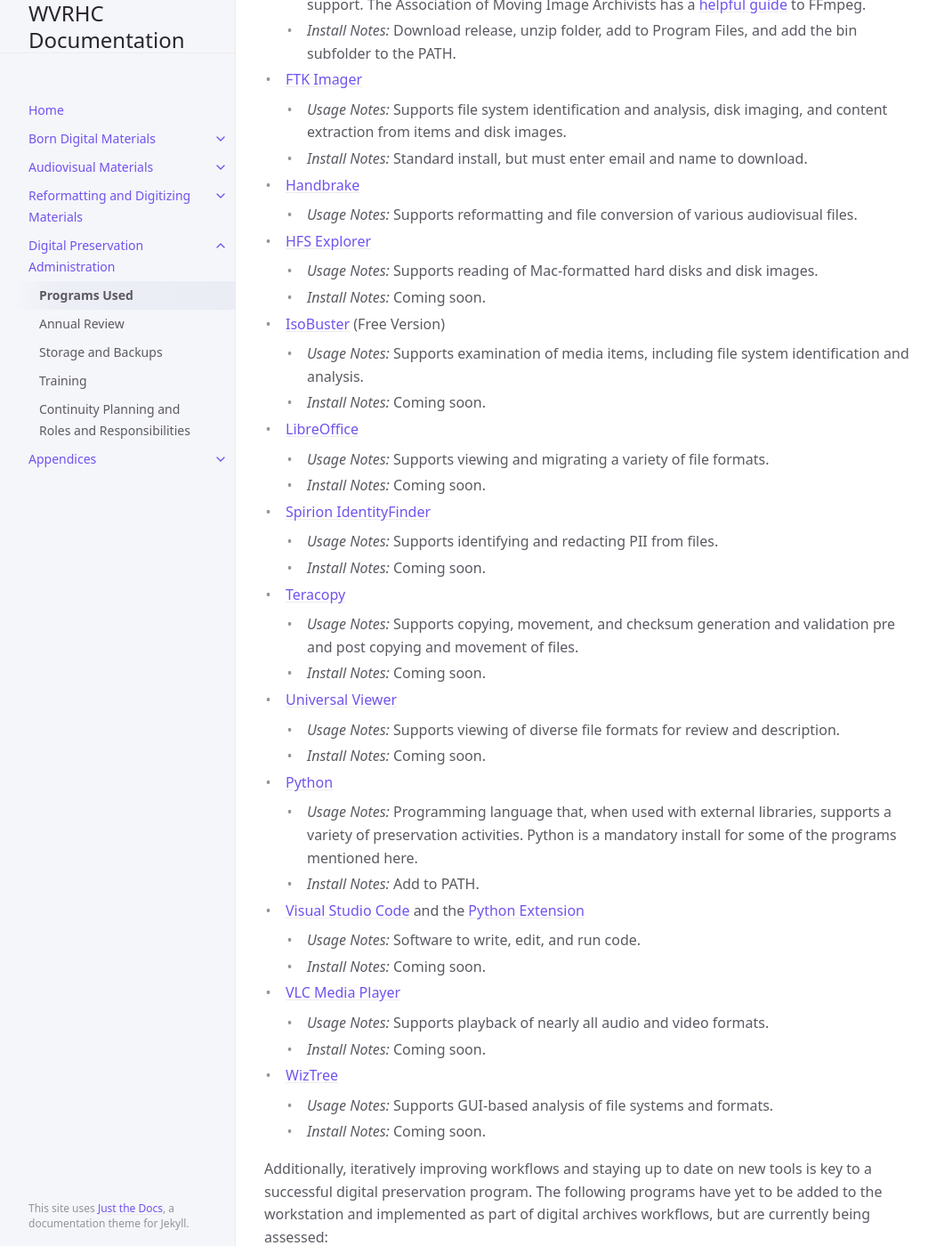
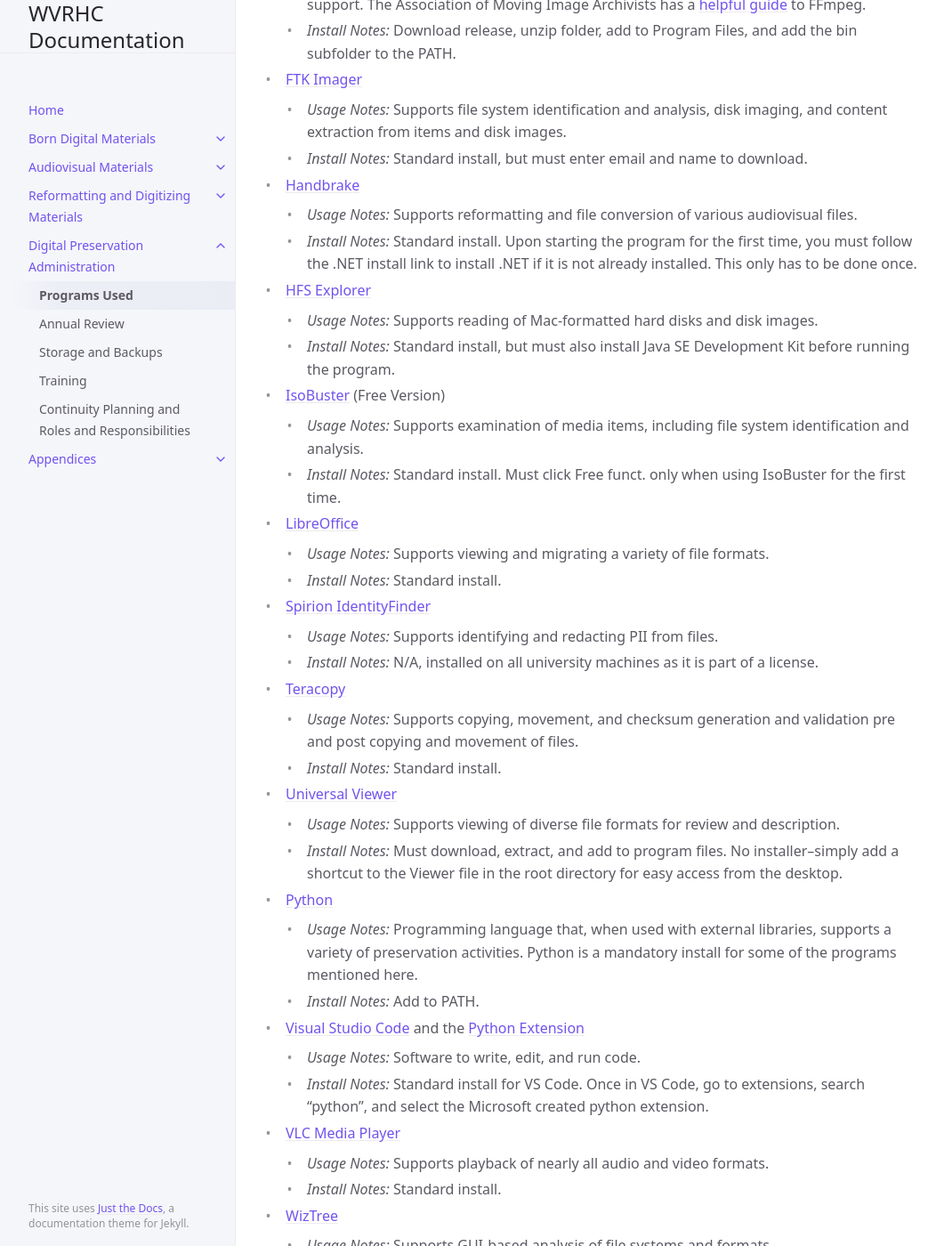
Before and after one commit to elizajames/digital-preservation-documentation, a Jekyll site: the page built from docs/Digital-Preservation-Administration/programs-used.md, in a window 1280 px wide and 1400 px high, scrolled down 1502 px. Shown: the whole window at 89% size, without its empty margins (107-1168 px from the left). Built offline with Jekyll 4.4.1, drawn with Linux system fonts in a browser that asks for light colours.

Commit message:
Update programs-used.md

```diff
--- a/docs/Digital-Preservation-Administration/programs-used.md
+++ b/docs/Digital-Preservation-Administration/programs-used.md
@@ -47,36 +47,37 @@ Digital preservation work requires many specialized command line or GUI-based to
     - _Install Notes:_ Standard install, but must enter email and name to download.
 - [Handbrake](https://handbrake.fr/)
     - _Usage Notes:_ Supports reformatting and file conversion of various audiovisual files.
+    - _Install Notes:_ Standard install. Upon starting the program for the first time, you must follow the .NET install link to install .NET if it is not already installed. This only has to be done once.
 - [HFS Explorer](https://www.catacombae.org/hfsexplorer/)
     - _Usage Notes:_ Supports reading of Mac-formatted hard disks and disk images.
-    - _Install Notes:_ Coming soon.
+    - _Install Notes:_ Standard install, but must also install Java SE Development Kit before running the program.
 - [IsoBuster](https://www.isobuster.com/) (Free Version)
     - _Usage Notes:_ Supports examination of media items, including file system identification and analysis.
-    - _Install Notes:_ Coming soon.
+    - _Install Notes:_ Standard install. Must click Free funct. only when using IsoBuster for the first time.
 - [LibreOffice](https://www.libreoffice.org/)
     - _Usage Notes:_ Supports viewing and migrating a variety of file formats.
-    - _Install Notes:_ Coming soon.
+    - _Install Notes:_ Standard install.
 - [Spirion IdentityFinder](https://www.spirion.com/)
     - _Usage Notes:_ Supports identifying and redacting PII from files.
-    - _Install Notes:_ Coming soon.
+    - _Install Notes:_ N/A, installed on all university machines as it is part of a license.
 - [Teracopy](https://www.codesector.com/teracopy)
     - _Usage Notes:_ Supports copying, movement, and checksum generation and validation pre and post copying and movement of files.
-    - _Install Notes:_ Coming soon.
+    - _Install Notes:_ Standard install.
 - [Universal Viewer](https://uvviewsoft.com/uviewer/download.htm)
     - _Usage Notes:_ Supports viewing of diverse file formats for review and description.
-    - _Install Notes:_ Coming soon.
+    - _Install Notes:_ Must download, extract, and add to program files. No installer--simply add a shortcut to the Viewer file in the root directory for easy access from the desktop.
 - [Python](https://www.python.org/)
     - _Usage Notes:_ Programming language that, when used with external libraries, supports a variety of preservation activities. Python is a mandatory install for some of the programs mentioned here.
     - _Install Notes:_ Add to PATH.
 - [Visual Studio Code](https://code.visualstudio.com/) and the [Python Extension](https://marketplace.visualstudio.com/items?itemName=ms-python.python)
     - _Usage Notes:_ Software to write, edit, and run code.
-    - _Install Notes:_ Coming soon.
+    - _Install Notes:_ Standard install for VS Code. Once in VS Code, go to extensions, search "python", and select the Microsoft created python extension.
 - [VLC Media Player](https://www.videolan.org/)
     - _Usage Notes:_ Supports playback of nearly all audio and video formats.
-    - _Install Notes:_ Coming soon.
+    - _Install Notes:_ Standard install.
 - [WizTree](https://diskanalyzer.com/)
     - _Usage Notes:_ Supports GUI-based analysis of file systems and formats.
-    - _Install Notes:_ Coming soon.
+    - _Install Notes:_ Standard install.
 
 Additionally, iteratively improving workflows and staying up to date on new tools is key to a successful digital preservation program. The following programs have yet to be added to the workstation and implemented as part of digital archives workflows, but are currently being assessed:
 
```
